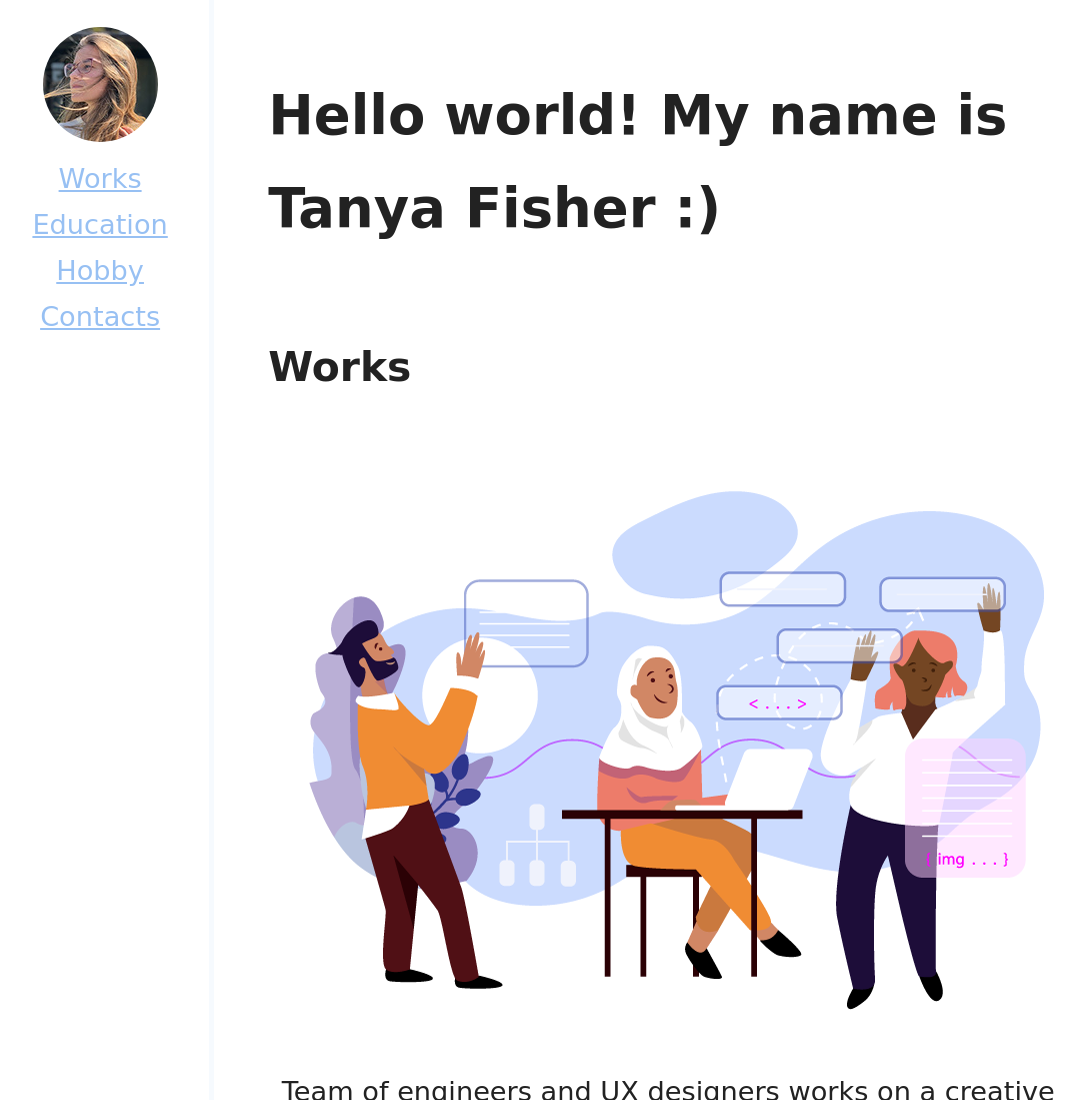
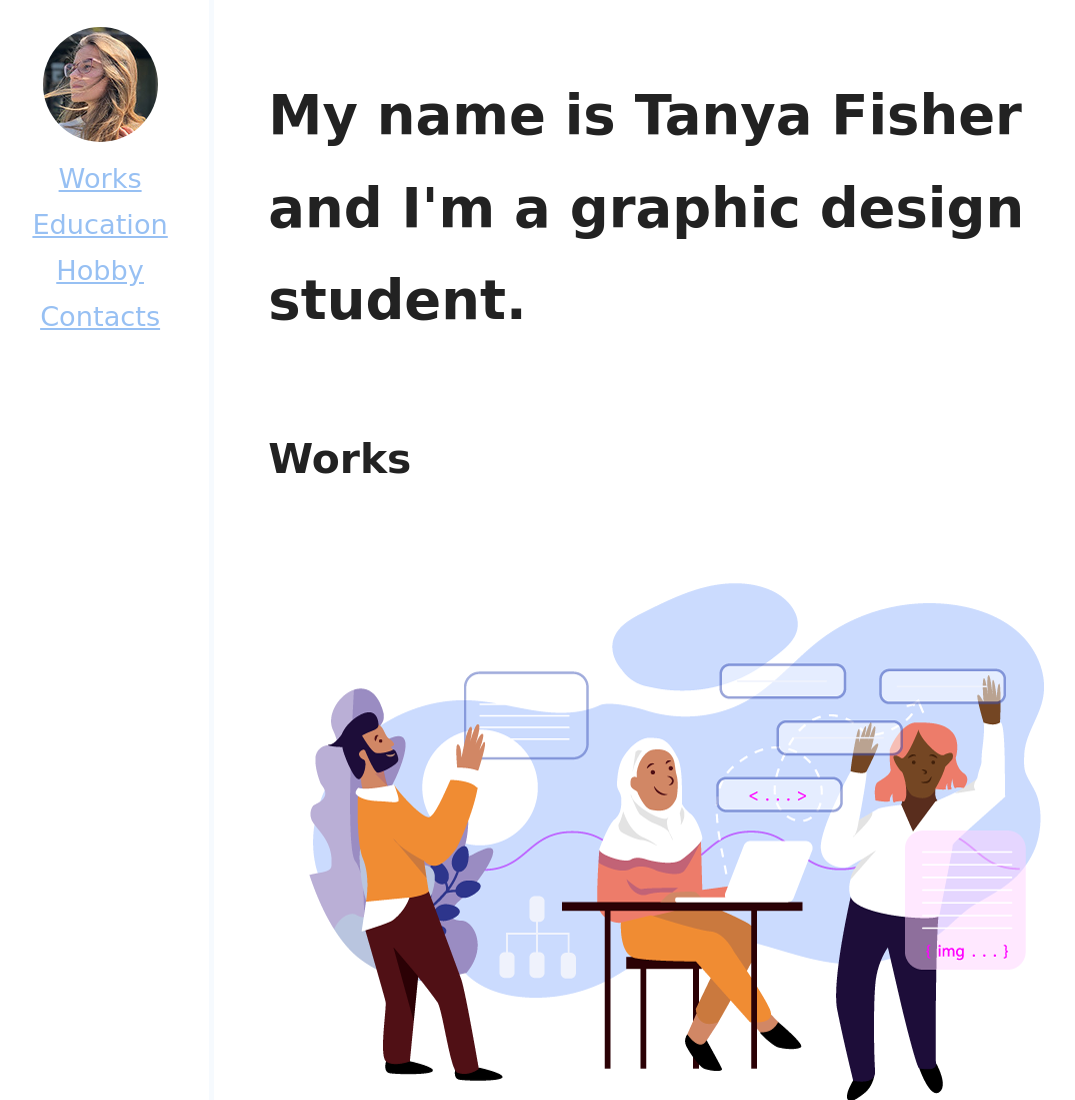
Before and after one commit to antonfisher/tanyafisher.art, a plain HTML site: page index.html in a window 1280 px wide. Shown: the top 1100 px of the page, without its empty margins (83-1158 px from the left). Drawn offline with Linux system fonts and the light colour scheme; a web font is replaced by a local one.

Commit message:
Update index.html

```diff
--- a/index.html
+++ b/index.html
@@ -27,7 +27,7 @@
         </ul>
     </menu>
     <div class="container">
-        <h1>Hello world! My name is Tanya Fisher :)</h1>
+        <h1>My name is Tanya Fisher and I'm a graphic design student. </h1>
 
         <section>
             <a name="works"></a>
```
